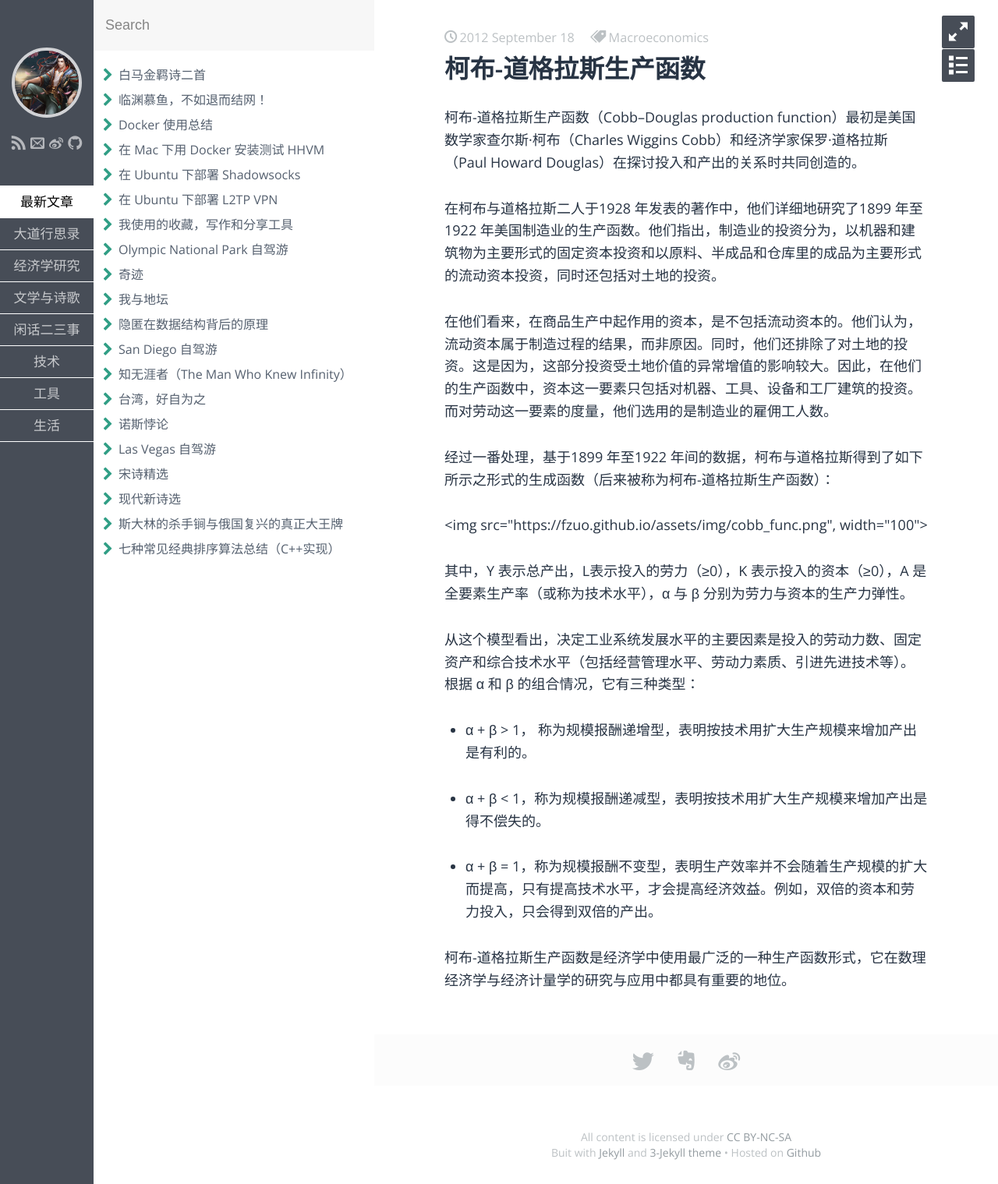
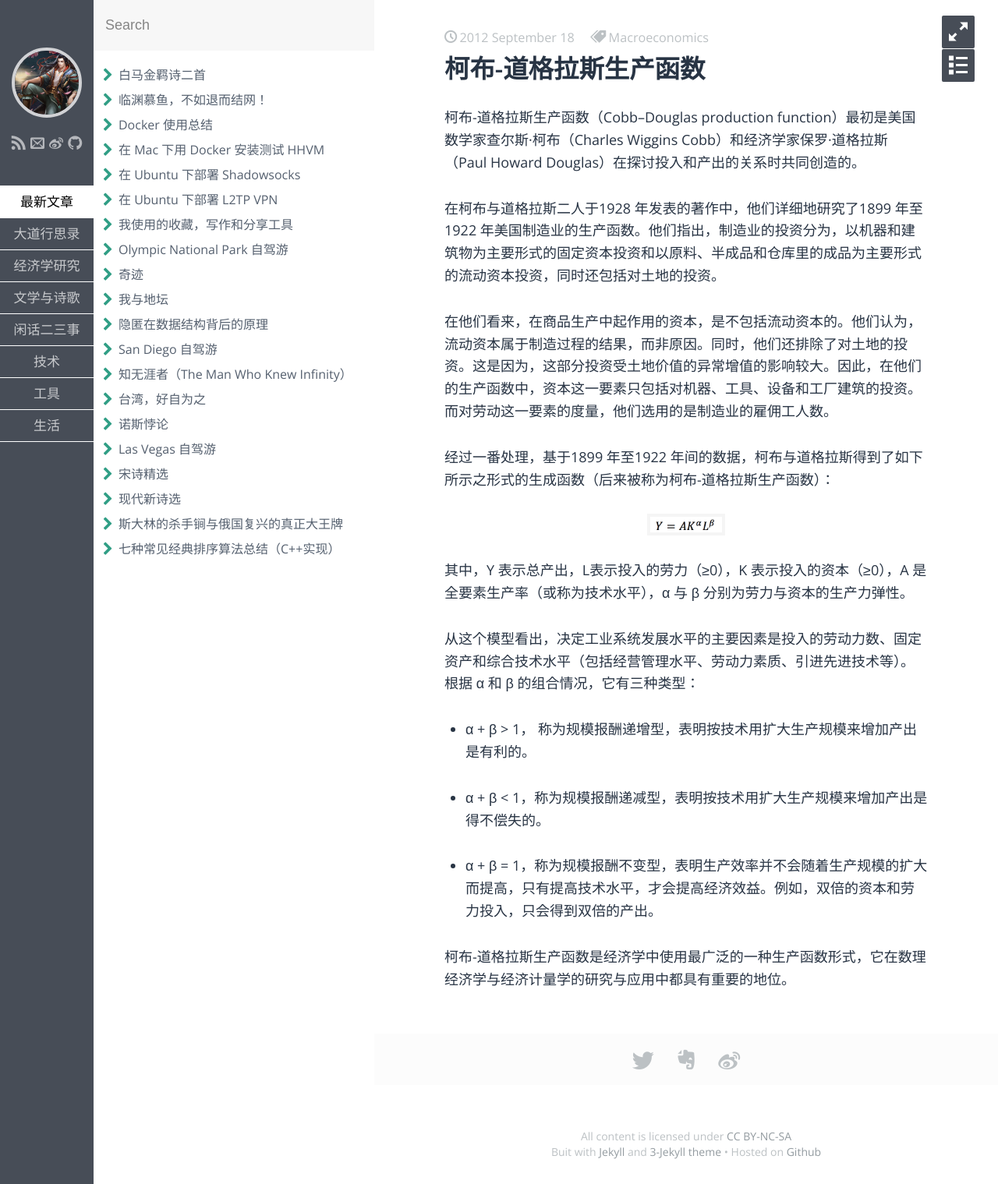
Before and after one commit to fzuo/baimafujinji, a Jekyll site: the page built from _posts/economy/2012-09-18-cobb-douglas-function.md, in a window 1280 px wide. Shown: the whole page at 78% size. Built offline with Jekyll 4.4.1, drawn with Linux system fonts in a browser that asks for light colours; some web fonts are replaced.

Commit message:
Update 2012-09-18-cobb-douglas-function.md

```diff
--- a/_posts/economy/2012-09-18-cobb-douglas-function.md
+++ b/_posts/economy/2012-09-18-cobb-douglas-function.md
@@ -16,7 +16,7 @@ keywords: 生产函数
 经过一番处理，基于1899 年至1922 年间的数据，柯布与道格拉斯得到了如下所示之形式的生成函数（后来被称为柯布-道格拉斯生产函数）：
 
 <p align="center">
-<img src="https://fzuo.github.io/assets/img/cobb_func.png", width="100">
+<img src="https://fzuo.github.io/assets/img/cobb_func.png" width="100">
 </p>
 
 其中，Y 表示总产出，L表示投入的劳力（≥0），K 表示投入的资本（≥0），A 是全要素生产率（或称为技术水平），α 与 β 分别为劳力与资本的生产力弹性。
```
